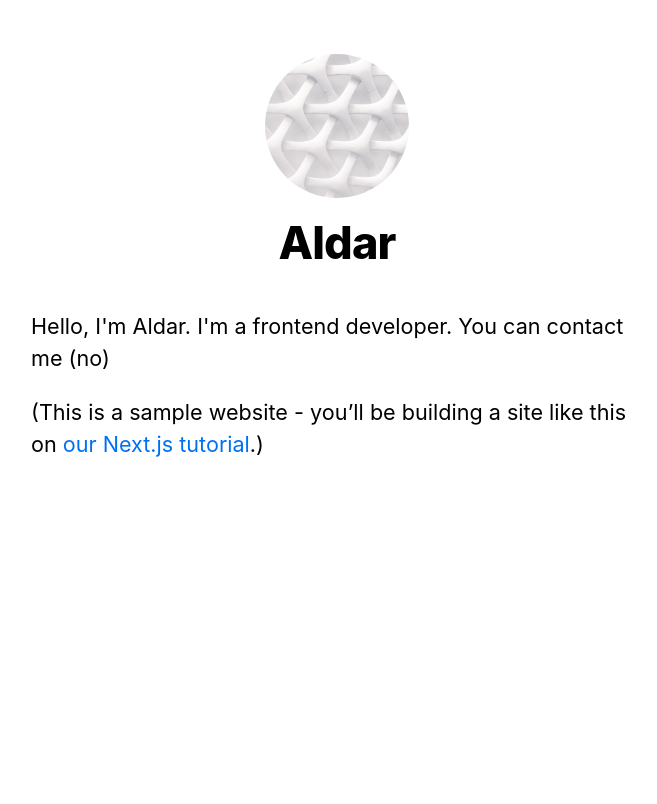
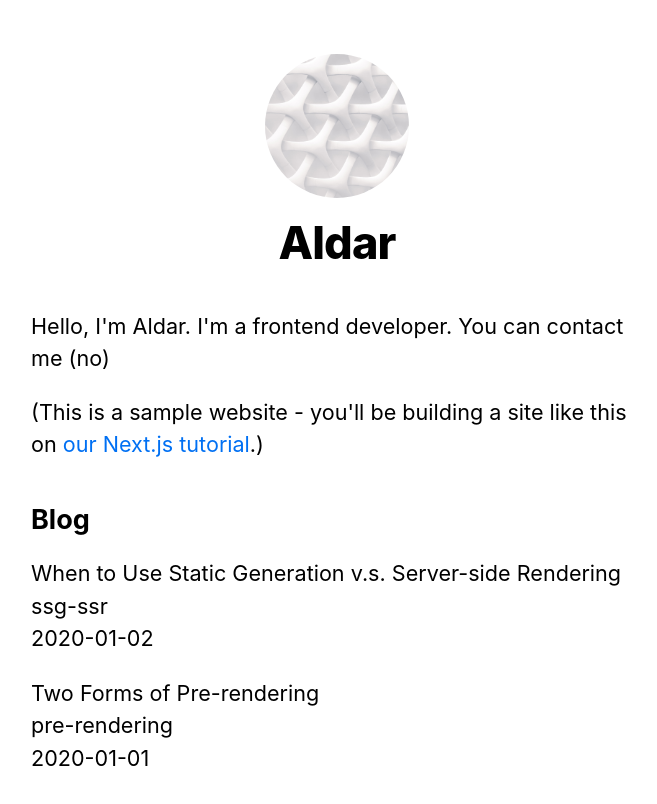
Before and after one commit to Aldar0K/nextjs-blog, a Next.js app: page / in a window 1280 px wide. Shown: the top 804 px of the page, without its empty margins (303-960 px from the left). Built offline with nearby package versions, Linux system fonts and the light colour scheme.

Commit message:
feat: add getStaticProps method

```diff
--- /dev/null
+++ b/lib/index.ts
@@ -0,0 +1 @@
+export * from "./posts";
--- /dev/null
+++ b/lib/posts.ts
@@ -0,0 +1,35 @@
+import fs from "fs";
+import matter from "gray-matter";
+import path from "path";
+
+const postsDirectory = path.join(process.cwd(), "posts");
+
+export const getSortedPostsData = () => {
+  // Get file names under /posts
+  const fileNames = fs.readdirSync(postsDirectory);
+  const allPostsData = fileNames.map((fileName) => {
+    // Remove ".md" from file name to get id
+    const id = fileName.replace(/\.md$/, "");
+
+    // Read markdown file as string
+    const fullPath = path.join(postsDirectory, fileName);
+    const fileContents = fs.readFileSync(fullPath, "utf8");
+
+    // Use gray-matter to parse the post metadata section
+    const matterResult = matter(fileContents);
+
+    // Combine the data with the id
+    return {
+      id,
+      ...(matterResult.data as { date: string; title: string }),
+    };
+  });
+  // Sort posts by date
+  return allPostsData.sort((a, b) => {
+    if (a.date < b.date) {
+      return 1;
+    } else {
+      return -1;
+    }
+  });
+};
--- a/package.json
+++ b/package.json
@@ -9,6 +9,7 @@
   },
   "dependencies": {
     "clsx": "^2.0.0",
+    "gray-matter": "^4.0.3",
     "next": "latest",
     "react": "18.2.0",
     "react-dom": "18.2.0"
--- a/pages/index.tsx
+++ b/pages/index.tsx
@@ -1,24 +1,61 @@
+import { GetStaticProps } from "next";
 import Head from "next/head";
 
+import { getSortedPostsData } from "lib";
 import utilStyles from "styles/utils.module.css";
 
 import { Layout, siteTitle } from "layouts";
 
-export default function Home() {
+type HomeProps = {
+  allPostsData: {
+    date: string;
+    title: string;
+    id: string;
+  }[];
+};
+
+export const getStaticProps: GetStaticProps = async () => {
+  const allPostsData = getSortedPostsData();
+  return {
+    props: {
+      allPostsData,
+    },
+  };
+};
+
+const Home = ({ allPostsData }: HomeProps) => {
   return (
     <Layout home>
       <Head>
         <title>{siteTitle}</title>
       </Head>
+
       <section className={utilStyles.headingMd}>
         <p className="text-red-50">
           Hello, I'm Aldar. I'm a frontend developer. You can contact me (no)
         </p>
         <p>
-          (This is a sample website - you’ll be building a site like this on{" "}
+          (This is a sample website - you'll be building a site like this on{" "}
           <a href="https://nextjs.org/learn">our Next.js tutorial</a>.)
         </p>
       </section>
+
+      <section className={`${utilStyles.headingMd} ${utilStyles.padding1px}`}>
+        <h2 className={utilStyles.headingLg}>Blog</h2>
+        <ul className={utilStyles.list}>
+          {allPostsData.map(({ id, date, title }) => (
+            <li className={utilStyles.listItem} key={id}>
+              {title}
+              <br />
+              {id}
+              <br />
+              {date}
+            </li>
+          ))}
+        </ul>
+      </section>
     </Layout>
   );
-}
+};
+
+export default Home;
--- /dev/null
+++ b/posts/pre-rendering.md
@@ -0,0 +1,11 @@
+---
+title: "Two Forms of Pre-rendering"
+date: "2020-01-01"
+---
+
+Next.js has two forms of pre-rendering: **Static Generation** and **Server-side Rendering**. The difference is in **when** it generates the HTML for a page.
+
+- **Static Generation** is the pre-rendering method that generates the HTML at **build time**. The pre-rendered HTML is then _reused_ on each request.
+- **Server-side Rendering** is the pre-rendering method that generates the HTML on **each request**.
+
+Importantly, Next.js lets you **choose** which pre-rendering form to use for each page. You can create a "hybrid" Next.js app by using Static Generation for most pages and using Server-side Rendering for others.
--- /dev/null
+++ b/posts/ssg-ssr.md
@@ -0,0 +1,19 @@
+---
+title: "When to Use Static Generation v.s. Server-side Rendering"
+date: "2020-01-02"
+---
+
+We recommend using **Static Generation** (with and without data) whenever possible because your page can be built once and served by CDN, which makes it much faster than having a server render the page on every request.
+
+You can use Static Generation for many types of pages, including:
+
+- Marketing pages
+- Blog posts
+- E-commerce product listings
+- Help and documentation
+
+You should ask yourself: "Can I pre-render this page **ahead** of a user's request?" If the answer is yes, then you should choose Static Generation.
+
+On the other hand, Static Generation is **not** a good idea if you cannot pre-render a page ahead of a user's request. Maybe your page shows frequently updated data, and the page content changes on every request.
+
+In that case, you can use **Server-Side Rendering**. It will be slower, but the pre-rendered page will always be up-to-date. Or you can skip pre-rendering and use client-side JavaScript to populate data.
```
Also changed, not shown: 1 other file (tests, documents, lock files or other folders).
